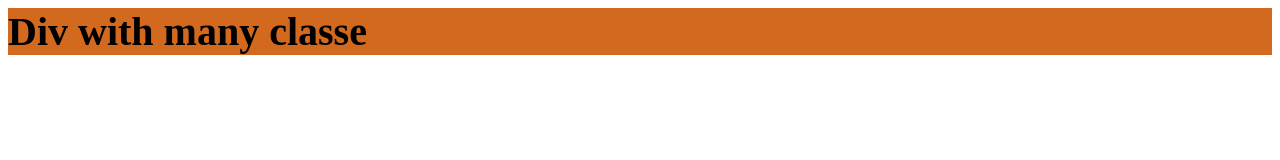
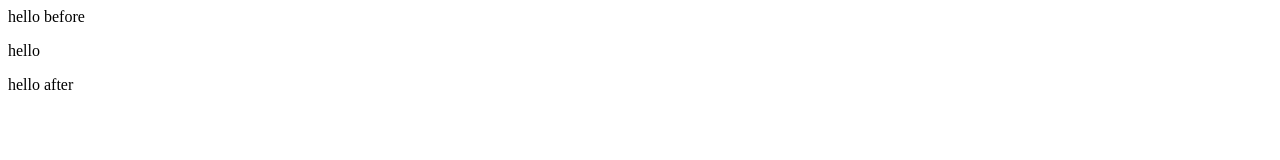
Before and after one commit to MouniaBelkheir/The-Beginning, a plain HTML site: page index.html in a window 1280 px wide. Drawn offline with Linux system fonts and the light colour scheme.

Commit message:
Before, After, Prepend, Append, Remove

```diff
--- a/94-101.js
+++ b/94-101.js
@@ -39,11 +39,22 @@ window.onload = function () {
 // 	element.classList.toggle("free");
 // };
 //! CSS Styling And Stylesheets
+// let element = document.getElementById("my-div");
+// // element.style.color = "red";
+// element.style.backgroundColor = "cyan";
+// element.style.cssText = "font-weight: bold ; color:brown ";
+// element.style.removeProperty("color")
+// element.style.setProperty('font-size', '40px', 'important')
+// document.styleSheets[0].cssRules[0].style.removeProperty('line-height')
+// document.styleSheets[0].cssRules[0].style.setProperty('background-color','chocolate')
+//! Before, After, Prepend, Append, Remove
 let element = document.getElementById("my-div");
-// element.style.color = "red";
-element.style.backgroundColor = "cyan";
-element.style.cssText = "font-weight: bold ; color:brown ";
-element.style.removeProperty("color")
-element.style.setProperty('font-size', '40px', 'important')
-document.styleSheets[0].cssRules[0].style.removeProperty('line-height')
-document.styleSheets[0].cssRules[0].style.setProperty('background-color','chocolate')
+let createedP = document.createElement("p");
+let content = (createedP.textContent = "hello");
+// element.appendChild(createedP);
+element.before("hello before");
+element.after("hello after");
+element.after(createedP);
+element.append(' hi')
+element.prepend(' hi ')
+element.remove()
--- a/index.html
+++ b/index.html
@@ -7,7 +7,7 @@
 		<link rel="stylesheet" href="style.css">
 	</head>
 	<body>
-		<div id="my-div" class="one two show test">Div with many classe</div>
+		<div id="my-div" >Div has <span>Span</span></div>
 		<!-- <form action="">
 			<input type="text" class="one" maxlength="1" />
 			<input type="text" class="two" maxlength="1" />
```
